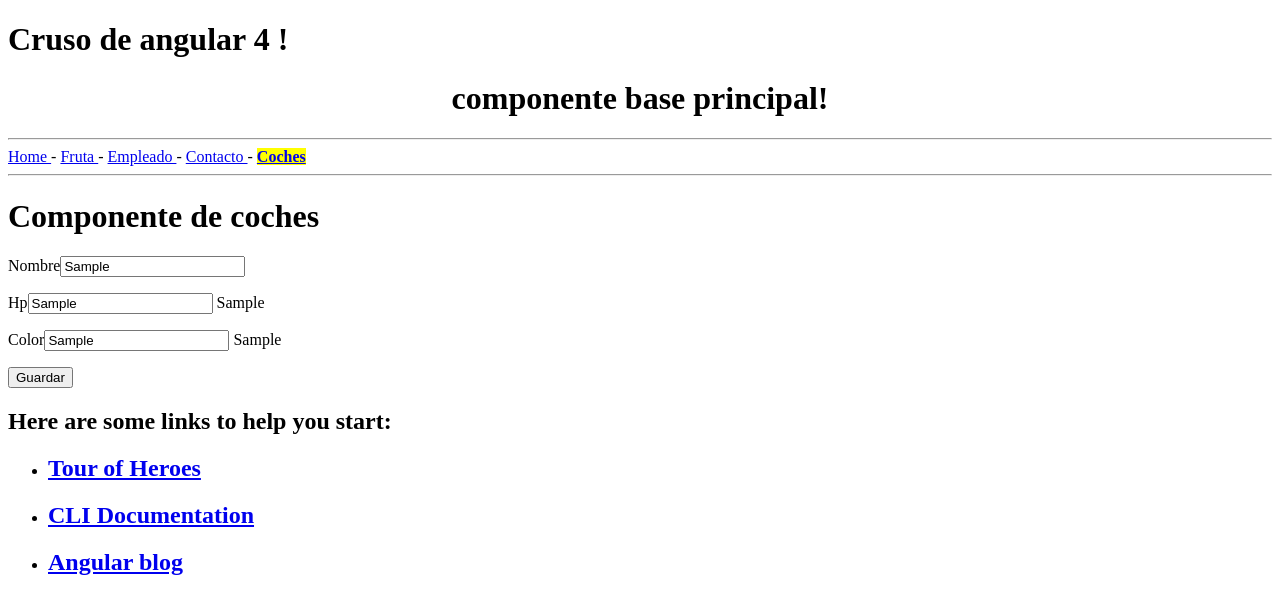
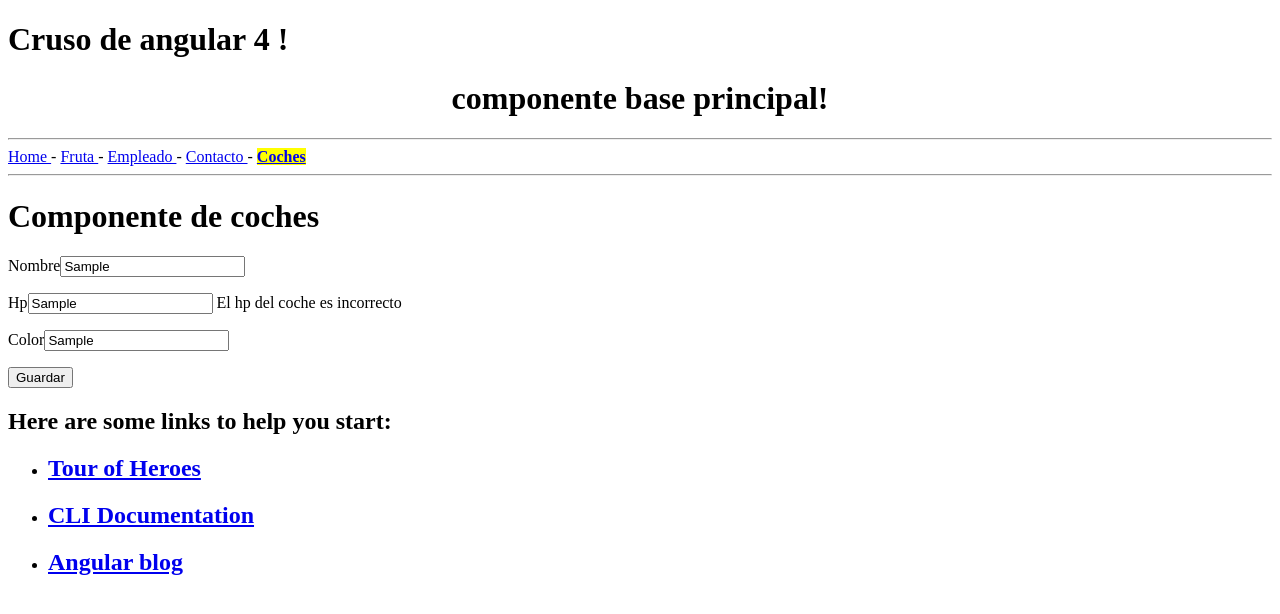
Before and after one commit to mrsgato/curso-angular4, an Angular app: page /coches in a window 1280 px wide. Both pictures are taken after typing "Sample", "Sample", "Sample" into the empty fields and a click on the input "Guardar". Shown: the top 614 px of the page. Built offline with nearby package versions, Linux system fonts and the light colour scheme.

Commit message:
fin formulario
domingo 0608

```diff
--- a/src/app/coches/coches.component.html
+++ b/src/app/coches/coches.component.html
@@ -10,13 +10,17 @@
     </p>
     <p>
         <label>Hp</label>
-        <input type="text" name="hp" #hp="ngModel" [(ngModel)]="coche.hp" required>
-        {{coche.hp}}
+        <input type="text" name="hp" #hp="ngModel" [(ngModel)]="coche.hp" required pattern="[0-9]+">
+        <span *ngIf="hp.touched && !hp.valid">
+            El hp del coche es incorrecto
+        </span>
     </p>
     <p>
         <label>Color</label>
-        <input type="text" name="color" #color [(ngModel)]="coche.color" required>
-        {{coche.color}}
+        <input type="text" name="color" #color="ngModel" [(ngModel)]="coche.color" required pattern="[a-zA-Z#]+">
+        <span *ngIf="color.touched && !color.valid">
+            El color del coche es incorrecto
+        </span>
     </p>
 
     <input type="submit" value="Guardar">
```
